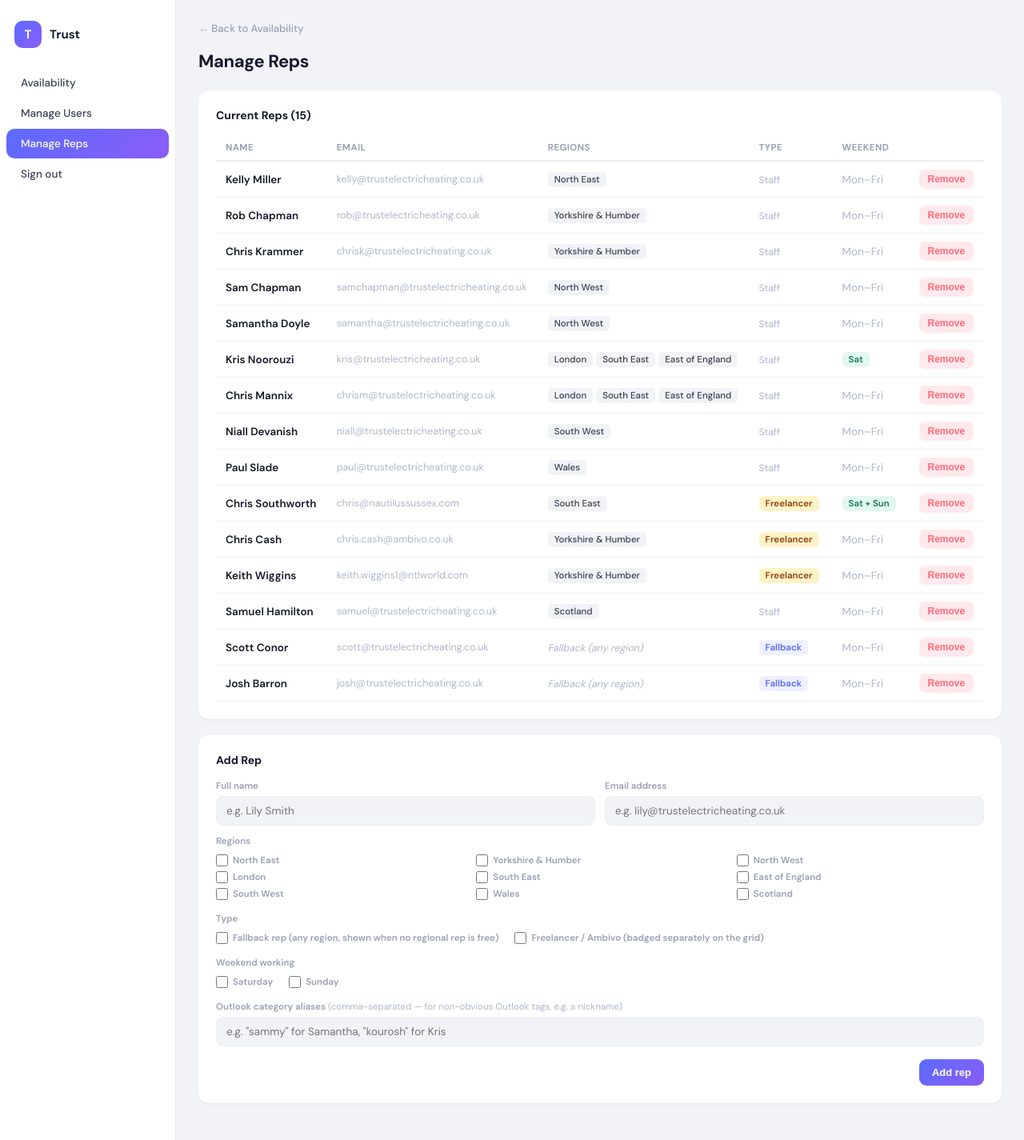
After one commit to Tashif-Bashir/trustwarehouse, a Flask app: page /admin/reps in a window 1280 px wide. The commit adds this page. Shown: the whole page at 80% size. Run offline with Flask 3, Linux system fonts and the light colour scheme; the visitor is signed in with stand-in values (Sample User, id 1).

Commit message:
feat(availability): reps.json + admin rep management page
Move all rep master data out of hardcoded Python dicts into reps.json
at the repo root. Build availability maps dynamically at startup and
reload in-place via reload_reps() after admin edits — so adding a new
rep requires no code changes.

- reps.json: 15 reps (13 regional + 2 fallback) with name, email,
  regions, fallback, freelancer, weekend_days, aliases
- availability.py: _build_rep_maps() / _load_reps() / reload_reps()
  replace hardcoded dicts; CATEGORY_TO_REP auto-generates first-name
  shortcuts when unambiguous (skips "Chris" which has 4 reps)
- app.py: /admin/reps, /admin/reps/add, /admin/reps/delete/<name>
- admin_reps.html: table of all reps + add form with region checkboxes,
  fallback/freelancer/weekend toggles, alias field
- availability.html: "Manage Reps" link in admin sidebar with team icon

Co-Authored-By: Claude Sonnet 4.6 <noreply@anthropic.com>

```diff
--- a/availability_app/app.py
+++ b/availability_app/app.py
@@ -25,6 +25,7 @@ sys.path.insert(0, str(Path(__file__).parent.parent))
 from calendar_analysis.availability import (
     fetch_events, build_grid, region_from_postcode,
     region_from_city, all_regions, reps_for_region, REP_EMAIL,
+    reload_reps,
 )
 
 app = Flask(__name__)
@@ -36,6 +37,24 @@ app.permanent_session_lifetime = timedelta(hours=8)
 # ---------------------------------------------------------------------------
 
 _USERS_FILE = Path(__file__).parent / "users.json"
+_REPS_FILE  = Path(__file__).parent.parent / "reps.json"
+
+_KNOWN_REGIONS = [
+    "North East", "Yorkshire & Humber", "North West",
+    "London", "South East", "East of England", "South West",
+    "Wales", "Scotland",
+]
+
+
+def _load_reps_json() -> list[dict]:
+    if not _REPS_FILE.exists():
+        return []
+    return json.loads(_REPS_FILE.read_text(encoding="utf-8")).get("reps", [])
+
+
+def _save_reps_json(reps: list[dict]) -> None:
+    _REPS_FILE.write_text(json.dumps({"reps": reps}, indent=2), encoding="utf-8")
+    reload_reps()
 
 
 def _load_users() -> list[dict]:
@@ -343,6 +362,56 @@ def admin_delete_user(username: str):
 
 
 # ---------------------------------------------------------------------------
+# Admin routes — reps
+# ---------------------------------------------------------------------------
+
+@app.route("/admin/reps")
+@admin_required
+def admin_reps():
+    return render_template("admin_reps.html", reps=_load_reps_json(), all_regions=_KNOWN_REGIONS)
+
+
+@app.route("/admin/reps/add", methods=["POST"])
+@admin_required
+def admin_add_rep():
+    name     = (request.form.get("name") or "").strip()
+    email    = (request.form.get("email") or "").strip().lower()
+    regions  = request.form.getlist("regions")
+    fallback = bool(request.form.get("fallback"))
+    freelancer = bool(request.form.get("freelancer"))
+    weekend_days = [int(d) for d in request.form.getlist("weekend_days")]
+    aliases_raw  = (request.form.get("aliases") or "").strip()
+    aliases = [a.strip().lower() for a in aliases_raw.split(",") if a.strip()]
+
+    if not name or not email:
+        abort(400)
+
+    reps = _load_reps_json()
+    if any(r["name"] == name for r in reps):
+        return redirect(url_for("admin_reps"))
+
+    reps.append({
+        "name": name,
+        "email": email,
+        "regions": regions,
+        "fallback": fallback,
+        "freelancer": freelancer,
+        "weekend_days": weekend_days,
+        "aliases": aliases,
+    })
+    _save_reps_json(reps)
+    return redirect(url_for("admin_reps"))
+
+
+@app.route("/admin/reps/delete/<path:name>", methods=["POST"])
+@admin_required
+def admin_delete_rep(name: str):
+    reps = [r for r in _load_reps_json() if r["name"] != name]
+    _save_reps_json(reps)
+    return redirect(url_for("admin_reps"))
+
+
+# ---------------------------------------------------------------------------
 # CLI: hash a password (for initial setup)
 # ---------------------------------------------------------------------------
 
--- /dev/null
+++ b/availability_app/templates/admin_reps.html
@@ -0,0 +1,210 @@
+<!DOCTYPE html>
+<html lang="en">
+<head>
+<meta charset="utf-8">
+<meta name="viewport" content="width=device-width, initial-scale=1">
+<title>Manage Reps — Trust Availability</title>
+<link rel="preconnect" href="https://fonts.googleapis.com">
+<link href="https://fonts.googleapis.com/css2?family=DM+Sans:wght@400;500;600;700&display=swap" rel="stylesheet">
+<style>
+  *,*::before,*::after{box-sizing:border-box;margin:0;padding:0}
+  :root{
+    --bg:#F2F3F7;--panel:#FFFFFF;--ink:#171A2B;--ink2:#3B3F55;
+    --muted:#9AA0B4;--muted2:#B0B6CC;--line:#EDEEF3;
+    --indigo:#5B6CFF;--indigo-soft:#EEF0FF;
+    --rose:#FF6B7A;--rose-soft:#FFE9EC;
+    --mint:#3DD0A4;--mint-soft:#E2F8EF;
+    --amber:#F59E0B;--amber-soft:#FEF3C7;
+    --shadow-sm:0 1px 3px rgba(20,23,40,.05);
+    --shadow-md:0 8px 24px rgba(20,23,40,.08);
+  }
+  html,body{background:var(--bg);color:var(--ink);font-family:'DM Sans',system-ui,sans-serif;font-size:14px}
+  .layout{display:grid;grid-template-columns:220px 1fr;min-height:100vh}
+  .sidebar{background:var(--panel);border-right:1px solid var(--line);padding:22px 0}
+  .logo{display:flex;align-items:center;gap:10px;padding:4px 18px 24px}
+  .logo-mark{width:34px;height:34px;border-radius:10px;background:linear-gradient(135deg,#5B6CFF,#8B5CF6);display:flex;align-items:center;justify-content:center;color:#fff;font-weight:700;font-size:15px}
+  .logo-name{font-weight:700;font-size:15px}
+  .nav-link{display:flex;align-items:center;gap:10px;padding:10px 18px;border-radius:10px;margin:1px 8px;font-size:13.5px;font-weight:500;color:var(--ink2);text-decoration:none}
+  .nav-link:hover,.nav-link.active{background:linear-gradient(135deg,#5B6CFF,#8B5CF6);color:#fff}
+  .main{padding:26px 28px}
+  .page-title{font-size:22px;font-weight:700;letter-spacing:-.4px;margin-bottom:22px}
+  .card{background:var(--panel);border-radius:14px;box-shadow:var(--shadow-sm);padding:22px;margin-bottom:20px}
+  .card-title{font-size:14px;font-weight:700;margin-bottom:16px}
+  table{width:100%;border-collapse:collapse}
+  th{font-size:11.5px;font-weight:700;color:var(--muted);text-transform:uppercase;letter-spacing:.4px;padding:8px 12px;border-bottom:2px solid var(--line);text-align:left}
+  td{padding:10px 12px;border-bottom:1px solid var(--line);font-size:13.5px;vertical-align:middle}
+  .badge{display:inline-block;padding:2px 8px;border-radius:5px;font-size:11.5px;font-weight:600;margin-right:4px}
+  .badge-freelancer{background:var(--amber-soft);color:#92400e}
+  .badge-fallback{background:var(--indigo-soft);color:var(--indigo)}
+  .badge-weekend{background:var(--mint-soft);color:#1a7a5a}
+  .tags{display:flex;flex-wrap:wrap;gap:4px}
+  .tag{display:inline-block;padding:2px 8px;border-radius:5px;font-size:11.5px;font-weight:500;background:var(--bg);color:var(--ink2)}
+  .form-grid{display:grid;grid-template-columns:1fr 1fr;gap:12px}
+  .form-field{display:flex;flex-direction:column;gap:5px}
+  .form-field.full{grid-column:1/-1}
+  .form-field label{font-size:11.5px;font-weight:600;color:var(--muted)}
+  input[type=text],input[type=email]{padding:9px 12px;border-radius:9px;border:1.5px solid var(--line);background:var(--bg);font-family:inherit;font-size:13.5px;color:var(--ink);outline:none;width:100%}
+  input[type=text]:focus,input[type=email]:focus{border-color:var(--indigo)}
+  .check-grid{display:grid;grid-template-columns:repeat(3,1fr);gap:6px 16px;padding:4px 0}
+  .check-row{display:flex;flex-wrap:wrap;gap:10px 20px;padding:4px 0}
+  .check-item{display:flex;align-items:center;gap:6px;font-size:13px;cursor:pointer}
+  .check-item input{width:15px;height:15px;cursor:pointer;accent-color:var(--indigo)}
+  .btn{padding:9px 16px;border-radius:9px;font-size:13px;font-weight:600;cursor:pointer;border:none}
+  .btn-primary{background:linear-gradient(135deg,#5B6CFF,#8B5CF6);color:#fff}
+  .btn-danger{background:var(--rose-soft);color:var(--rose)}
+  .btn-sm{padding:5px 11px;font-size:12px;border-radius:7px}
+  .btn-row{display:flex;justify-content:flex-end;margin-top:16px}
+  .back{display:inline-flex;align-items:center;gap:6px;font-size:13px;color:var(--muted);text-decoration:none;margin-bottom:18px;font-weight:500}
+  .back:hover{color:var(--ink)}
+  .muted{color:var(--muted2)}
+  .section-label{font-size:11.5px;font-weight:600;color:var(--muted);margin-bottom:4px}
+</style>
+</head>
+<body>
+<div class="layout">
+  <aside class="sidebar">
+    <div class="logo">
+      <div class="logo-mark">T</div>
+      <div class="logo-name">Trust</div>
+    </div>
+    <a href="/" class="nav-link">Availability</a>
+    <a href="/admin/users" class="nav-link">Manage Users</a>
+    <a href="/admin/reps" class="nav-link active">Manage Reps</a>
+    <a href="/logout" class="nav-link" style="margin-top:auto">Sign out</a>
+  </aside>
+  <main class="main">
+    <a href="/" class="back">← Back to Availability</a>
+    <div class="page-title">Manage Reps</div>
+
+    <div class="card">
+      <div class="card-title">Current Reps ({{ reps|length }})</div>
+      <table>
+        <thead>
+          <tr>
+            <th>Name</th>
+            <th>Email</th>
+            <th>Regions</th>
+            <th>Type</th>
+            <th>Weekend</th>
+            <th></th>
+          </tr>
+        </thead>
+        <tbody>
+          {% for r in reps %}
+          <tr>
+            <td style="font-weight:600">{{ r.name }}</td>
+            <td style="color:var(--muted2);font-size:12.5px">{{ r.email or '—' }}</td>
+            <td>
+              {% if r.fallback %}
+                <span class="muted" style="font-size:12.5px;font-style:italic">Fallback (any region)</span>
+              {% elif r.regions %}
+                <div class="tags">
+                  {% for reg in r.regions %}
+                    <span class="tag">{{ reg }}</span>
+                  {% endfor %}
+                </div>
+              {% else %}
+                <span class="muted">—</span>
+              {% endif %}
+            </td>
+            <td>
+              {% if r.fallback %}
+                <span class="badge badge-fallback">Fallback</span>
+              {% endif %}
+              {% if r.freelancer %}
+                <span class="badge badge-freelancer">Freelancer</span>
+              {% endif %}
+              {% if not r.fallback and not r.freelancer %}
+                <span class="muted" style="font-size:12px">Staff</span>
+              {% endif %}
+            </td>
+            <td>
+              {% if r.weekend_days %}
+                <span class="badge badge-weekend">
+                  {% if 5 in r.weekend_days %}Sat{% endif %}
+                  {% if 5 in r.weekend_days and 6 in r.weekend_days %} + {% endif %}
+                  {% if 6 in r.weekend_days %}Sun{% endif %}
+                </span>
+              {% else %}
+                <span class="muted">Mon–Fri</span>
+              {% endif %}
+            </td>
+            <td>
+              <form method="post" action="/admin/reps/delete/{{ r.name }}"
+                onsubmit="return confirm('Remove {{ r.name }} from reps? This does not affect past calendar events.')">
+                <button type="submit" class="btn btn-danger btn-sm">Remove</button>
+              </form>
+            </td>
+          </tr>
+          {% endfor %}
+        </tbody>
+      </table>
+    </div>
+
+    <div class="card">
+      <div class="card-title">Add Rep</div>
+      <form method="post" action="/admin/reps/add">
+        <div class="form-grid">
+          <div class="form-field">
+            <label>Full name</label>
+            <input type="text" name="name" required placeholder="e.g. Lily Smith">
+          </div>
+          <div class="form-field">
+            <label>Email address</label>
+            <input type="email" name="email" required placeholder="e.g. lily@trustelectricheating.co.uk">
+          </div>
+
+          <div class="form-field full">
+            <label>Regions</label>
+            <div class="check-grid">
+              {% for region in all_regions %}
+              <label class="check-item">
+                <input type="checkbox" name="regions" value="{{ region }}">
+                {{ region }}
+              </label>
+              {% endfor %}
+            </div>
+          </div>
+
+          <div class="form-field full">
+            <label>Type</label>
+            <div class="check-row">
+              <label class="check-item">
+                <input type="checkbox" name="fallback" value="1" id="chk-fallback">
+                Fallback rep (any region, shown when no regional rep is free)
+              </label>
+              <label class="check-item">
+                <input type="checkbox" name="freelancer" value="1">
+                Freelancer / Ambivo (badged separately on the grid)
+              </label>
+            </div>
+          </div>
+
+          <div class="form-field full">
+            <label>Weekend working</label>
+            <div class="check-row">
+              <label class="check-item">
+                <input type="checkbox" name="weekend_days" value="5">
+                Saturday
+              </label>
+              <label class="check-item">
+                <input type="checkbox" name="weekend_days" value="6">
+                Sunday
+              </label>
+            </div>
+          </div>
+
+          <div class="form-field full">
+            <label>Outlook category aliases <span style="font-weight:400;color:var(--muted2)">(comma-separated — for non-obvious Outlook tags, e.g. a nickname)</span></label>
+            <input type="text" name="aliases" placeholder='e.g. "sammy" for Samantha, "kourosh" for Kris'>
+          </div>
+        </div>
+        <div class="btn-row">
+          <button type="submit" class="btn btn-primary">Add rep</button>
+        </div>
+      </form>
+    </div>
+  </main>
+</div>
+</body>
+</html>
--- a/availability_app/templates/availability.html
+++ b/availability_app/templates/availability.html
@@ -222,6 +222,7 @@ const Ic = {
   copy: <svg viewBox="0 0 20 20" fill="none" stroke="currentColor" strokeWidth="1.7"><rect x="7" y="7" width="10" height="11" rx="2"/><path d="M3 13V4a1 1 0 0 1 1-1h9"/></svg>,
   close: <svg viewBox="0 0 20 20" fill="none" stroke="currentColor" strokeWidth="2"><path d="M5 5l10 10M15 5L5 15"/></svg>,
   locate: <svg viewBox="0 0 20 20" fill="none" stroke="currentColor" strokeWidth="1.7"><circle cx="10" cy="9" r="3"/><path d="M10 2v2M10 15v3M17 9h2M1 9h2M15.6 4.4l-1.4 1.4M5.8 14.2l-1.4 1.4M15.6 13.6l-1.4-1.4M5.8 5.8L4.4 4.4"/></svg>,
+  team: <svg viewBox="0 0 20 20" fill="none" stroke="currentColor" strokeWidth="1.7"><circle cx="6.5" cy="7" r="2.5"/><path d="M1 16c0-2.8 2.4-5 5.5-5"/><circle cx="13.5" cy="6" r="2.5"/><path d="M9 16c0-2.8 2.4-5 5.5-5s5.5 2.2 5.5 5"/></svg>,
 };
 
 const TODAY_ISO = new Date().toISOString().slice(0, 10);
@@ -277,6 +278,10 @@ function Sidebar() {
           <a href="/admin/users" className="nav-link">
             {Ic.user}
             <span>Manage Users</span>
+          </a>
+          <a href="/admin/reps" className="nav-link">
+            {Ic.team}
+            <span>Manage Reps</span>
           </a>
         </>
       )}
```
Also changed, not shown: calendar_analysis/availability.py (+91 -105 lines), reps.json (added, +139 -0 lines).
